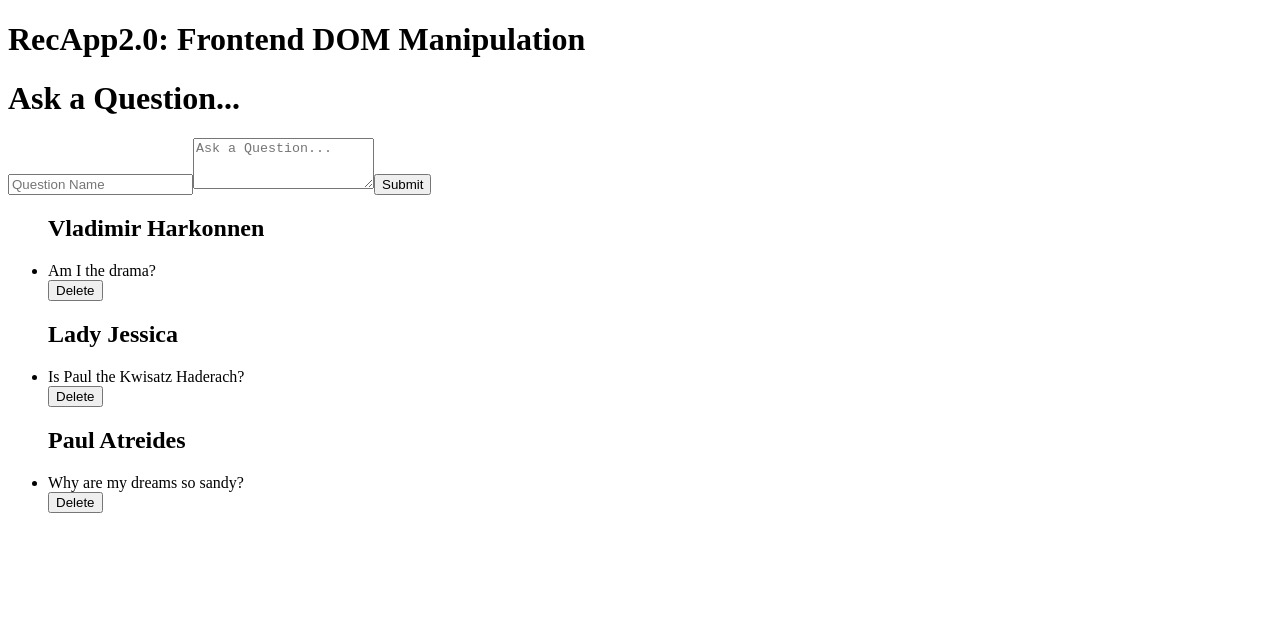
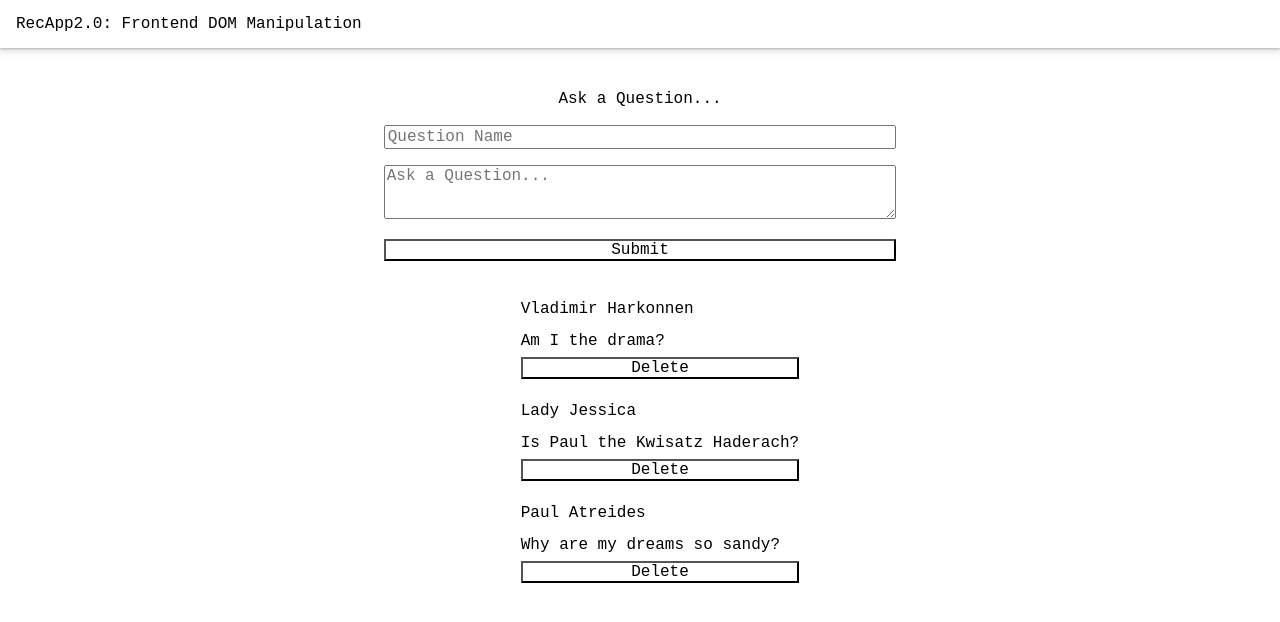
Before and after one commit to cfthorne83/Rec-App, a plain HTML site: page frontend-dom/public/index.html in a window 1280 px wide. Drawn offline with Linux system fonts and the light colour scheme.

Commit message:
add stylesheets

```diff
--- a/frontend-dom/public/index.html
+++ b/frontend-dom/public/index.html
@@ -4,6 +4,8 @@
     <meta charset="UTF-8">
     <meta http-equiv="X-UA-Compatible" content="IE=edge">
     <meta name="viewport" content="width=device-width, initial-scale=1.0">
+    <link rel="stylesheet" href="../src/index.css">
+    <link rel="stylesheet" href="../src/css_reset.css">
     <title>Frontend DOM</title>
     <script src="../src/index.js" defer></script>
 </head>
--- a/frontend-dom/src/index.js
+++ b/frontend-dom/src/index.js
@@ -30,18 +30,18 @@ const render = () => {
 
     const root = document.getElementById('root');
     const App = document.createElement('div');
+    App.classList.add('App');
     root.append(App);
 
     const header = document.createElement('header');
-    const title = document.createElement('h1');
-    title.innerText = "RecApp2.0: Frontend DOM Manipulation";
-    header.append(title);
+    header.innerHTML = "RecApp2.0: Frontend DOM Manipulation";
     App.append(header);
 
     const h1 = document.createElement('h1');
     h1.innerText = "Ask a Question...";
 
     const form = document.createElement('form');
+    form.classList.add('module');
 
     const input = document.createElement('input');
     input.type = 'text';
@@ -71,16 +71,22 @@ const render = () => {
         if (!questions.length) return questionList.innerHTML = "No Questions"
 
         questions.forEach( question => {
-            const name = document.createElement('h2');
+            const formattedQuestion = document.createElement('div');
+            const name = document.createElement('h3');
             name.innerText = question.name;
-            questionList.append(name);
+            formattedQuestion.append(name);
 
-            const content = document.createElement('li');
+            const content = document.createElement('span');
             content.innerText = question.content;
-            questionList.append(content);
+            formattedQuestion.append(content);
 
             const deleteButt = document.createElement('button');
             deleteButt.innerText = "Delete";
+            formattedQuestion.append(deleteButt);
+
+            formattedQuestion.classList.add('module');
+
+            questionList.append(formattedQuestion);
 
             deleteButt.addEventListener('click', e => {
                 deleteQuestion(question._id);
```
